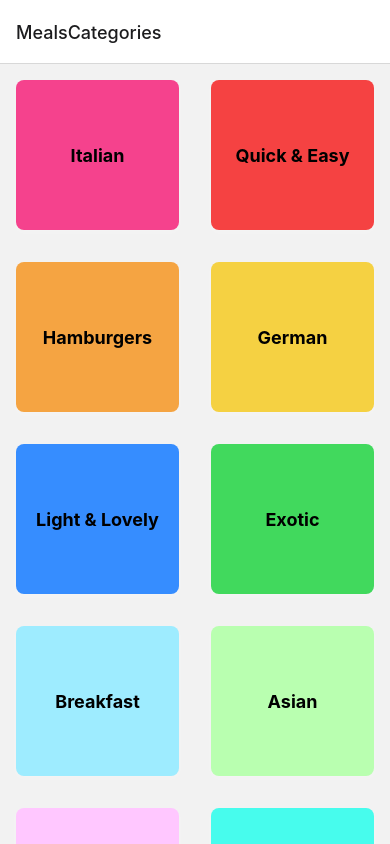
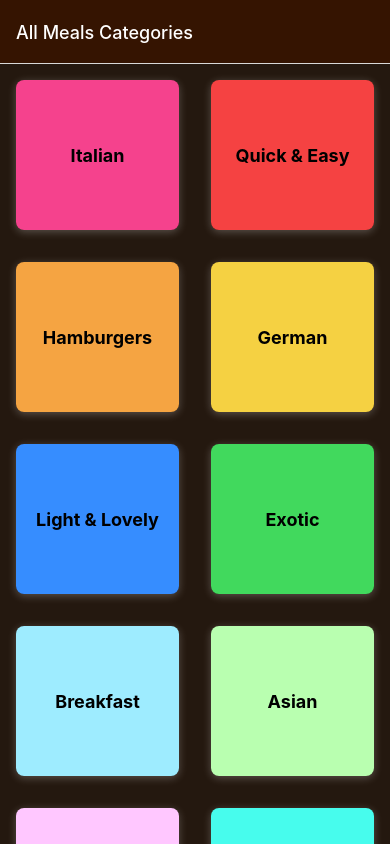
Before and after one commit to techarm/react-native-practical-guide, a React Native app in the folder 03-navigation/01-meals-app/: screen / in a window 390 px wide. Built offline with nearby package versions, Linux system fonts and the light colour scheme.

Commit message:
Setting Navigation Options Dynamically

```diff
--- a/03-navigation/01-meals-app/App.js
+++ b/03-navigation/01-meals-app/App.js
@@ -13,11 +13,35 @@
   // <Stack.Navigator initialRouteName="MealsCategories"> can change the initial screen
   return (
     <View style={styles.container}>
-      <StatusBar style="dark" />
+      <StatusBar style="light" />
       <NavigationContainer>
-        <Stack.Navigator>
-          <Stack.Screen name="MealsCategories" component={CategoriesScreen} />
-          <Stack.Screen name="MealsOverview" component={MealsOverviewScreen} />
+        <Stack.Navigator
+          screenOptions={{
+            headerStyle: { backgroundColor: "#351401" },
+            headerTintColor: "white",
+            contentStyle: {
+              backgroundColor: "#24180f",
+            },
+          }}
+        >
+          <Stack.Screen
+            name="MealsCategories"
+            component={CategoriesScreen}
+            options={{
+              title: "All Meals Categories",
+            }}
+          />
+          <Stack.Screen
+            name="MealsOverview"
+            component={MealsOverviewScreen}
+            // can set title dynamically
+            // options={({ route, navigation }) => {
+            //   const categoryId = route.params.categoryId;
+            //   return {
+            //     title: categoryId,
+            //   };
+            // }}
+          />
         </Stack.Navigator>
       </NavigationContainer>
     </View>
--- a/03-navigation/01-meals-app/components/MealItem.js
+++ b/03-navigation/01-meals-app/components/MealItem.js
@@ -40,7 +40,7 @@
     borderRadius: 8,
     backgroundColor: "white",
     elevation: 4,
-    shadowColor: "#333",
+    shadowColor: "white",
     shadowOpacity: 0.25,
     shadowOffset: { width: 0, height: 2 },
     shadowRadius: 8,
--- a/03-navigation/01-meals-app/screens/MealsOverviewScreen.js
+++ b/03-navigation/01-meals-app/screens/MealsOverviewScreen.js
@@ -1,9 +1,20 @@
+import { useLayoutEffect } from "react";
 import { View, FlatList, StyleSheet } from "react-native";
-import { MEALS } from "../data/dummy-data";
+import { MEALS, CATEGORIES } from "../data/dummy-data";
 import MealItem from "../components/MealItem";
 
-const MealsOverviewScreen = ({ route }) => {
+const MealsOverviewScreen = ({ route, navigation }) => {
   const categoryId = route.params.categoryId;
+
+  useLayoutEffect(() => {
+    // set navigation title
+    const categoryTitle = CATEGORIES.find(
+      (category) => category.id === categoryId
+    ).title;
+    navigation.setOptions({ title: categoryTitle });
+  }, [categoryId, navigation]);
+
+  // get all target meals
   const displayedMeals = MEALS.filter((mealItem) => {
     return mealItem.categoryIds.indexOf(categoryId) >= 0;
   });
```
